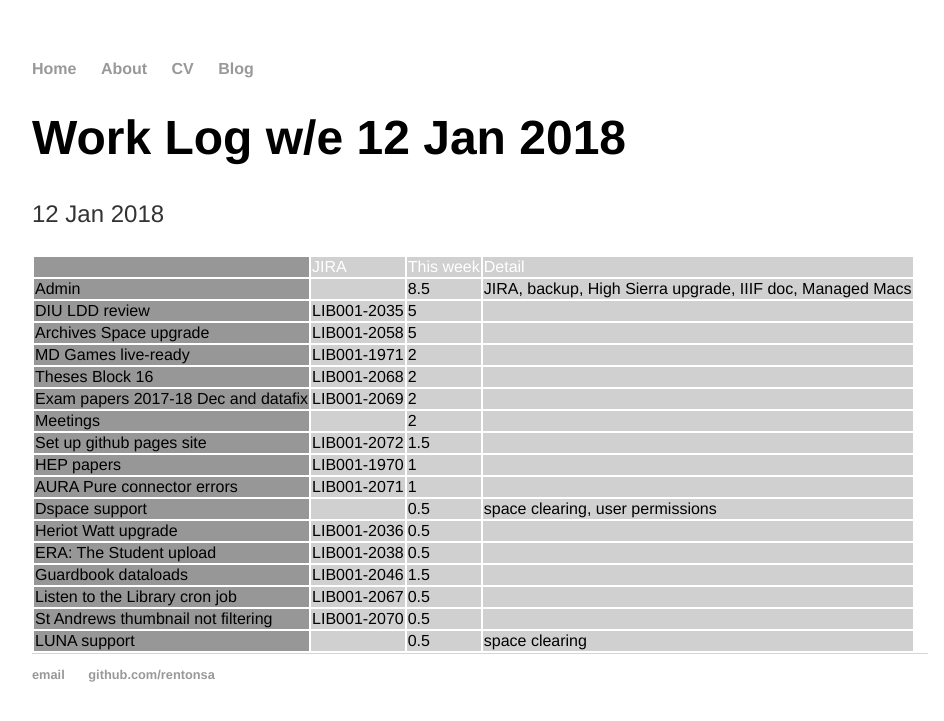
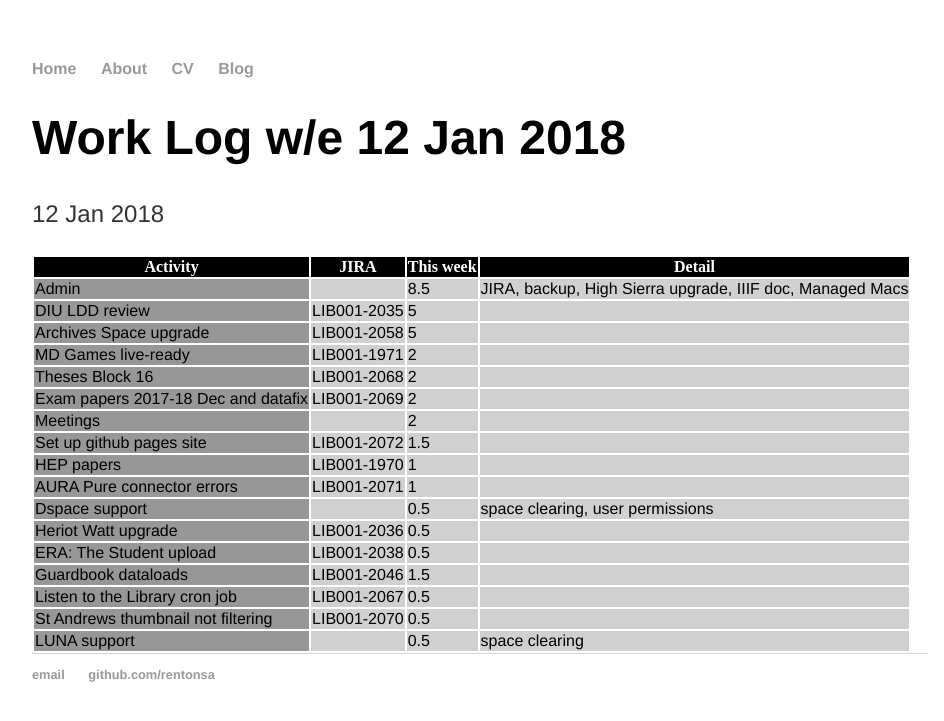
Before and after one commit to rentonsa/rentonsa.github.io, a Jekyll site: the page built from _posts/2018-01-12-work-this-week.md, in a window 1280 px wide. Shown: the top 721 px of the page, without its empty margins (160-1104 px from the left). Built offline with Jekyll 4.4.1, drawn with Linux system fonts in a browser that asks for light colours.

Commit message:
CSS change

```diff
--- a/_posts/2018-01-12-work-this-week.md
+++ b/_posts/2018-01-12-work-this-week.md
@@ -3,13 +3,17 @@ layout: post
 title: "Work Log w/e 12 Jan 2018"
 date: 2018-01-12
 ---
-<table class="display">
-<tr class = "header">
- <td> </td>
-  <td>JIRA</td>
-  <td>This week</td>
-  <td>Detail</td>
- </tr>
+
+<!--<table class="display">-->
+<table class="sortable">
+ <thead>
+   <tr>
+     <th>Activity</th>
+     <th>JIRA</th>
+     <th>This week</th>
+     <th>Detail</th>
+  </tr>
+ </thead>
  <tr>
   <td>Admin</td>
   <td></td>
--- a/css/main.css
+++ b/css/main.css
@@ -33,7 +33,7 @@ table tr td {
 table tr td:nth-child(1) {
     background-color:#979797;}
 
-.header
+thead
 {
     color:#fff;
     background-color:#000;
```
